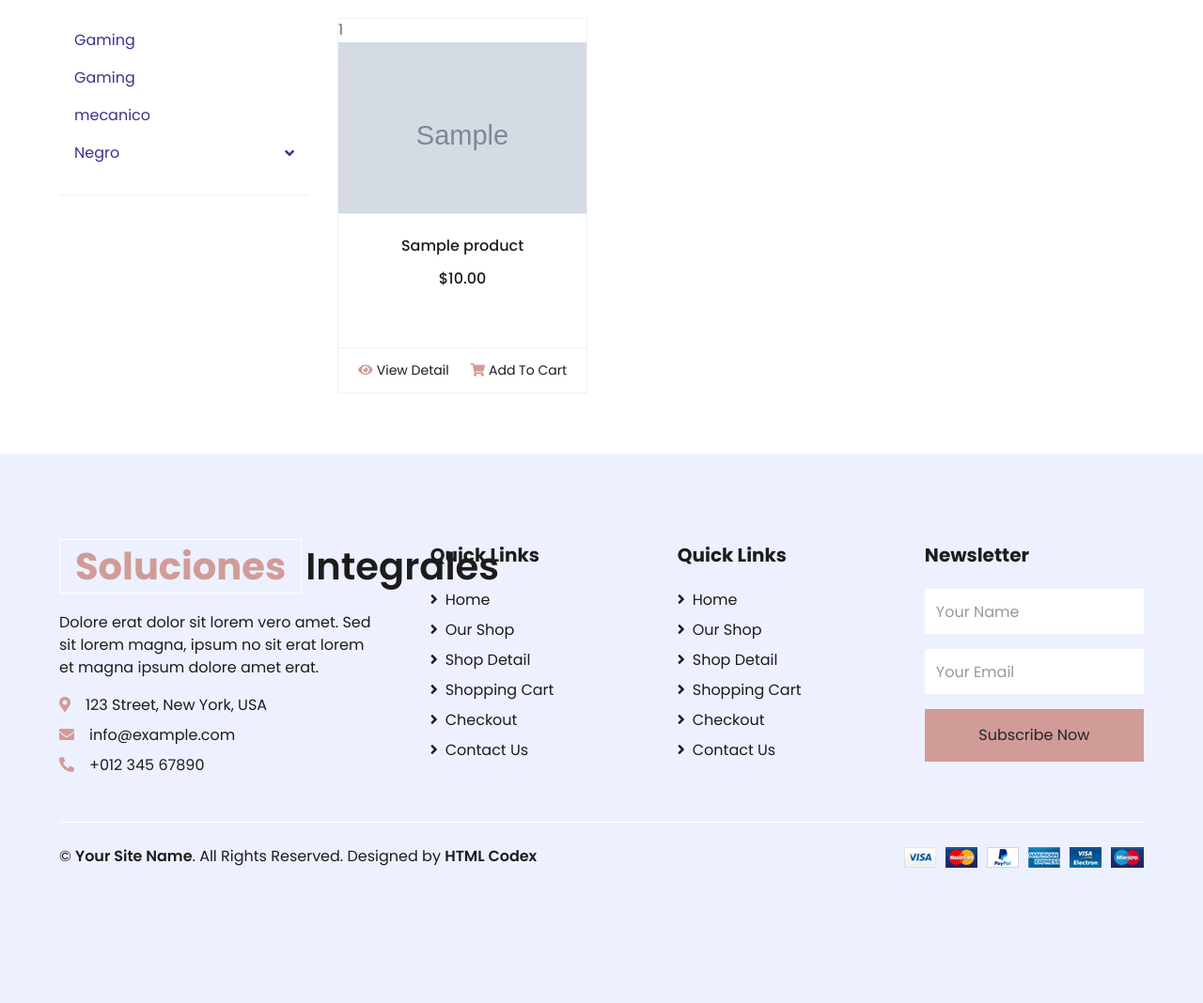
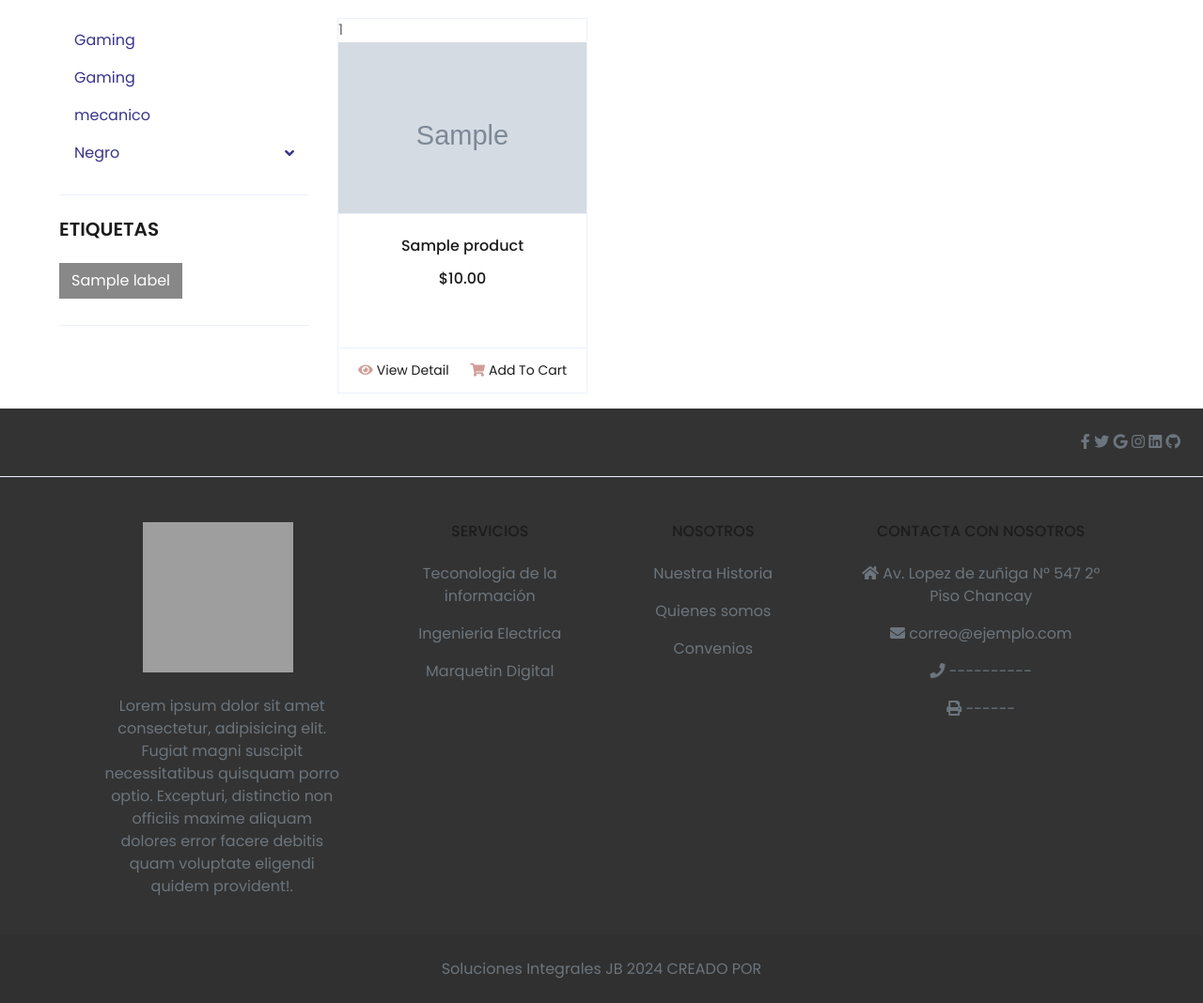
Before and after one commit to LeonellaPinto9/CarritoJB, a PHP site: page / in a window 1280 px wide. Shown: the part 622-1690 px from the top of the page at 94% size. Before the commit the page ends 1546 px from the top, so only its background shows below. Run offline with PHP 8.4, Linux system fonts and the light colour scheme; data comes from the database, SQL or seed files in the repository; tables that the repository leaves empty hold one stand-in row (values such as "Sample post"); grey boxes marked "Sample" are stand-in pictures; some libraries are stand-ins or nearby versions; grey boxes are pictures that could not be loaded.

Commit message:
Llamado de etiqueta e intento de productos

```diff
--- /dev/null
+++ b/footer.html
@@ -0,0 +1,141 @@
+
+
+<style>
+    footer {
+      background-color: #333; /* Fondo gris oscuro */
+      color: white; /* Texto blanco */
+    }
+
+    footer a {
+      color: white; /* Enlaces blancos */
+    }
+
+    footer a:hover {
+      color: #ccc; /* Color de enlace en hover */
+    }
+
+    /* Estilo para el SVG */
+    .footer-logo {
+      width: 20vh; /* Ajusta el tamaño según necesites */
+      height: 20vh; /* Ajusta el tamaño según necesites */
+      vertical-align: middle; /* Alinea verticalmente con el texto */
+      margin-right: 8px; /* Espacio entre el SVG y el texto */
+    }
+  </style>
+
+<footer class="text-center text-lg-start bg-body-tertiary text-muted">
+    <!-- Section: Social media -->
+    <section class="d-flex justify-content-center justify-content-lg-between p-4 border-bottom">
+      <!-- Left -->
+      <div class="me-5 d-none d-lg-block">
+      </div>
+      <!-- Left -->
+
+      <!-- Right -->
+      <div>
+        <a href="" class="me-4 text-reset">
+          <i class="fab fa-facebook-f"></i>
+        </a>
+        <a href="" class="me-4 text-reset">
+          <i class="fab fa-twitter"></i>
+        </a>
+        <a href="" class="me-4 text-reset">
+          <i class="fab fa-google"></i>
+        </a>
+        <a href="" class="me-4 text-reset">
+          <i class="fab fa-instagram"></i>
+        </a>
+        <a href="" class="me-4 text-reset">
+          <i class="fab fa-linkedin"></i>
+        </a>
+        <a href="" class="me-4 text-reset">
+          <i class="fab fa-github"></i>
+        </a>
+      </div>
+      <!-- Right -->
+    </section>
+    <!-- Section: Social media -->
+
+    <!-- Section: Links  -->
+    <section class="">
+      <div class="container text-center text-md-start mt-5">
+        <!-- Grid row -->
+        <div class="row mt-3">
+          <!-- Grid column -->
+          <div class="col-md-3 col-lg-4 col-xl-3 mx-auto mb-4">
+            <!-- Content -->
+            <h6 class="text-uppercase fw-bold mb-4">
+                <img src="img/LOGO.svg" alt="Logo" class="footer-logo">
+              </h6>
+            <p>
+              Lorem ipsum dolor sit amet consectetur, adipisicing elit. Fugiat magni suscipit necessitatibus quisquam porro optio. Excepturi, distinctio non officiis maxime aliquam dolores error facere debitis quam voluptate eligendi quidem provident!.
+            </p>
+          </div>
+          <!-- Grid column -->
+
+          <!-- Grid column -->
+          <div class="col-md-2 col-lg-2 col-xl-2 mx-auto mb-4">
+            <!-- Links -->
+            <h6 class="text-uppercase fw-bold mb-4">
+              Servicios
+            </h6>
+            <p>
+              <a href="#!" class="text-reset">Teconologia de la información</a>
+            </p>
+            <p>
+              <a href="#!" class="text-reset">Ingenieria Electrica</a>
+            </p>
+            <p>
+              <a href="#!" class="text-reset">Marquetin Digital</a>
+            </p>
+
+          </div>
+          <!-- Grid column -->
+
+          <!-- Grid column -->
+          <div class="col-md-3 col-lg-2 col-xl-2 mx-auto mb-4">
+            <!-- Links -->
+            <h6 class="text-uppercase fw-bold mb-4">
+              Nosotros
+            </h6>
+            <p>
+              <a href="#!" class="text-reset">Nuestra Historia</a>
+            </p>
+            <p>
+              <a href="#!" class="text-reset">Quienes somos</a>
+            </p>
+            <p>
+              <a href="#!" class="text-reset">Convenios</a>
+            </p>
+            <p>
+            </p>
+          </div>
+          <!-- Grid column -->
+
+          <!-- Grid column -->
+          <div class="col-md-4 col-lg-3 col-xl-3 mx-auto mb-md-0 mb-4">
+            <!-- Links -->
+            <h6 class="text-uppercase fw-bold mb-4">Contacta con nosotros</h6>
+            <p><i class="fas fa-home me-3"></i>
+                Av. Lopez de zuñiga Nº 547 2º Piso Chancay
+                </p>
+            <p>
+              <i class="fas fa-envelope me-3"></i>
+              correo@ejemplo.com
+            </p>
+            <p><i class="fas fa-phone me-3"></i> ---------- </p>
+            <p><i class="fas fa-print me-3"></i> ------ </p>
+          </div>
+          <!-- Grid column -->
+        </div>
+        <!-- Grid row -->
+      </div>
+    </section>
+    <!-- Section: Links  -->
+
+    <!-- Copyright -->
+    <div class="text-center p-4" style="background-color: rgba(0, 0, 0, 0.05);">
+        Soluciones Integrales JB  2024 CREADO POR
+    </div>
+    <!-- Copyright -->
+  </footer>
--- a/index.php
+++ b/index.php
@@ -103,6 +103,69 @@
         </div>
     </div>
     <!-- Topbar End -->
+    <?php
+    require 'config/db_connect.php';
+
+    function getSectionName($id_section) {
+        global $conexion;  // Asumiendo que $conexion es tu conexión a la base de datos
+
+        try {
+            $stmt = $conexion->prepare("SELECT name FROM sections WHERE id = :id_section");
+            $stmt->bindParam(':id_section', $id_section, PDO::PARAM_INT);
+            $stmt->execute();
+
+            $result = $stmt->fetch(PDO::FETCH_ASSOC);
+
+            if ($result) {
+                return $result['name'];
+            } else {
+                return "Sección Desconocida";
+            }
+        } catch (PDOException $e) {
+            // Manejo de errores
+            error_log("Error al obtener el nombre de la sección: " . $e->getMessage());
+            return "Error al obtener la sección";
+        }
+    }
+
+
+    try {
+        // Consulta de productos
+        $sql = "SELECT p.*, pi.* FROM products p INNER JOIN product_images pi ON p.id = pi.id_product";
+        $stmt = $conexion->query($sql);
+        $products = $stmt->fetchAll(PDO::FETCH_ASSOC);
+
+        // Consulta de etiquetas
+        $sql_labels = "SELECT * FROM labels ORDER BY name";
+        $stmt_labels = $conexion->query($sql_labels);
+        $labels = $stmt_labels->fetchAll(PDO::FETCH_ASSOC);
+
+        // Consulta de categorías activas
+        $sql_categories = "SELECT * FROM categories WHERE status = 1 ORDER BY name";
+        $stmt_categories = $conexion->query($sql_categories);
+        $categories = $stmt_categories->fetchAll(PDO::FETCH_ASSOC);
+
+        // Consulta de subcategorías activas
+        $sql_subcategories = "SELECT * FROM subcategories WHERE status = 1 ORDER BY id_category, name";
+        $stmt_subcategories = $conexion->query($sql_subcategories);
+        $subcategories = $stmt_subcategories->fetchAll(PDO::FETCH_ASSOC);
+
+        // Organizar categorías y subcategorías
+        $categoriesOrganized = [];
+        foreach ($categories as $category) {
+            $categoriesOrganized[$category['id']] = $category;
+            $categoriesOrganized[$category['id']]['subcategories'] = [];
+        }
+
+        foreach ($subcategories as $subcategory) {
+            if (isset($categoriesOrganized[$subcategory['id_category']])) {
+                $categoriesOrganized[$subcategory['id_category']]['subcategories'][] = $subcategory;
+            }
+        }
+    } catch (PDOException $e) {
+        die("Error en la consulta: " . $e->getMessage());
+    }
+    ?>
 
 
     <!-- Navbar Start -->
@@ -207,6 +270,20 @@
                         <?php endforeach; ?>
                     </form>
                 </div>
+
+
+
+                <!-- ETIQUETAS -->
+<div class="border-bottom mb-4 pb-4">
+    <h5 class="font-weight-semi-bold mb-4">ETIQUETAS</h5>
+    <div>
+        <?php foreach ($labels as $label): ?>
+            <a href="#" class="btn mb-1 mr-1" data-label-id="<?= htmlspecialchars($label['id']) ?>" style="background-color: <?= htmlspecialchars($label['color']) ?>; color: #fff;">
+                <?= htmlspecialchars($label['name']) ?>
+            </a>
+        <?php endforeach; ?>
+    </div>
+</div>
                 <!-- Categorias End -->
 
 
@@ -290,72 +367,7 @@
 
 
     <!-- Footer Start -->
-    <div class="container-fluid bg-secondary text-dark mt-5 pt-5">
-        <div class="row px-xl-5 pt-5">
-            <div class="col-lg-4 col-md-12 mb-5 pr-3 pr-xl-5">
-                <a href="" class="text-decoration-none">
-                    <h1 class="mb-4 display-5 font-weight-semi-bold"><span class="text-primary font-weight-bold border border-white px-3 mr-1">Soluciones</span>Integrales</h1>
-                </a>
-                <p>Dolore erat dolor sit lorem vero amet. Sed sit lorem magna, ipsum no sit erat lorem et magna ipsum dolore amet erat.</p>
-                <p class="mb-2"><i class="fa fa-map-marker-alt text-primary mr-3"></i>123 Street, New York, USA</p>
-                <p class="mb-2"><i class="fa fa-envelope text-primary mr-3"></i>info@example.com</p>
-                <p class="mb-0"><i class="fa fa-phone-alt text-primary mr-3"></i>+012 345 67890</p>
-            </div>
-            <div class="col-lg-8 col-md-12">
-                <div class="row">
-                    <div class="col-md-4 mb-5">
-                        <h5 class="font-weight-bold text-dark mb-4">Quick Links</h5>
-                        <div class="d-flex flex-column justify-content-start">
-                            <a class="text-dark mb-2" href="index.html"><i class="fa fa-angle-right mr-2"></i>Home</a>
-                            <a class="text-dark mb-2" href="shop.html"><i class="fa fa-angle-right mr-2"></i>Our Shop</a>
-                            <a class="text-dark mb-2" href="detail.html"><i class="fa fa-angle-right mr-2"></i>Shop Detail</a>
-                            <a class="text-dark mb-2" href="cart.html"><i class="fa fa-angle-right mr-2"></i>Shopping Cart</a>
-                            <a class="text-dark mb-2" href="checkout.html"><i class="fa fa-angle-right mr-2"></i>Checkout</a>
-                            <a class="text-dark" href="contact.html"><i class="fa fa-angle-right mr-2"></i>Contact Us</a>
-                        </div>
-                    </div>
-                    <div class="col-md-4 mb-5">
-                        <h5 class="font-weight-bold text-dark mb-4">Quick Links</h5>
-                        <div class="d-flex flex-column justify-content-start">
-                            <a class="text-dark mb-2" href="index.html"><i class="fa fa-angle-right mr-2"></i>Home</a>
-                            <a class="text-dark mb-2" href="shop.html"><i class="fa fa-angle-right mr-2"></i>Our Shop</a>
-                            <a class="text-dark mb-2" href="detail.html"><i class="fa fa-angle-right mr-2"></i>Shop Detail</a>
-                            <a class="text-dark mb-2" href="cart.html"><i class="fa fa-angle-right mr-2"></i>Shopping Cart</a>
-                            <a class="text-dark mb-2" href="checkout.html"><i class="fa fa-angle-right mr-2"></i>Checkout</a>
-                            <a class="text-dark" href="contact.html"><i class="fa fa-angle-right mr-2"></i>Contact Us</a>
-                        </div>
-                    </div>
-                    <div class="col-md-4 mb-5">
-                        <h5 class="font-weight-bold text-dark mb-4">Newsletter</h5>
-                        <form action="">
-                            <div class="form-group">
-                                <input type="text" class="form-control border-0 py-4" placeholder="Your Name" required="required" />
-                            </div>
-                            <div class="form-group">
-                                <input type="email" class="form-control border-0 py-4" placeholder="Your Email"
-                                    required="required" />
-                            </div>
-                            <div>
-                                <button class="btn btn-primary btn-block border-0 py-3" type="submit">Subscribe Now</button>
-                            </div>
-                        </form>
-                    </div>
-                </div>
-            </div>
-        </div>
-        <div class="row border-top border-light mx-xl-5 py-4">
-            <div class="col-md-6 px-xl-0">
-                <p class="mb-md-0 text-center text-md-left text-dark">
-                    &copy; <a class="text-dark font-weight-semi-bold" href="#">Your Site Name</a>. All Rights Reserved. Designed
-                    by
-                    <a class="text-dark font-weight-semi-bold" href="https://htmlcodex.com">HTML Codex</a>
-                </p>
-            </div>
-            <div class="col-md-6 px-xl-0 text-center text-md-right">
-                <img class="img-fluid" src="img/payments.png" alt="">
-            </div>
-        </div>
-    </div>
+    <?php include('footer.html'); ?>
     <!-- Footer End -->
 
     <!-- Modal Detalles Producto -->
@@ -379,6 +391,94 @@
     </div>
     <!-- Modal Detalles Producto End -->
 
+    <!--FILTRADO DE PRODUCTOS -->
+    <script>
+    document.addEventListener('DOMContentLoaded', function() {
+        // Escuchar clics en categorías y subcategorías de forma dinámica
+        document.querySelector('.border-bottom').addEventListener('click', function(e) {
+            // Prevenir el comportamiento por defecto de los enlaces
+            e.preventDefault();
+
+            // Verificar si el elemento tiene un data-category-id o data-subcategory-id
+            var categoryId = e.target.getAttribute('data-category-id');
+            var subcategoryId = e.target.getAttribute('data-subcategory-id');
+
+            if (categoryId) {
+                // Filtrar por categoría
+                filterProducts('category', categoryId);
+            } else if (subcategoryId) {
+                // Filtrar por subcategoría
+                filterProducts('subcategory', subcategoryId);
+            }
+        });
+
+        // Función para realizar la solicitud y actualizar los productos
+        function filterProducts(type, id) {
+            fetch(`filter-products.php?type=${type}&id=${id}`)
+                .then(response => response.json())
+                .then(data => {
+                    console.log(data);  // Verificar qué datos llegan del servidor
+                    if (data.error) {
+                        console.error('Error en el servidor:', data.error);
+                        return;
+                    }
+                    if (!Array.isArray(data)) {
+                        console.error('Los datos no son un arreglo válido');
+                        return;
+                    }
+                    updateProductList(data); // Actualizar la lista de productos
+                })
+                .catch(error => {
+                    console.error('Error al filtrar productos:', error);
+                });
+        }
+
+        // Función para actualizar la lista de productos en el DOM
+        function updateProductList(products) {
+            var productContainer = document.getElementById('product-container');
+            if (!productContainer) {
+                console.error('Contenedor de productos no encontrado');
+                return;
+            }
+
+            if (products.length === 0) {
+                productContainer.innerHTML = '<div class="col-12"><p>No se encontraron productos.</p></div>';
+                return;
+            }
+
+            // Generar el HTML de los productos
+            var productsHtml = products.map(product => `
+                <div class="col-lg-4 col-md-6 col-sm-12 pb-1 product-item"
+                    data-category-id="${product.category_id || ''}"
+                    data-subcategory-id="${product.subcategory_id || ''}">
+                    <div class="card product-item border-0 mb-4">
+                        <div class="card-header product-img position-relative overflow-hidden bg-transparent border p-0">
+                            <img class="img-fluid w-100" src="${product.image_url || ''}" alt="${product.name || ''}">
+                        </div>
+                        <div class="card-body border-left border-right text-center p-0 pt-4 pb-3">
+                            <h6 class="text-truncate mb-3">${product.name || ''}</h6>
+                            <div class="d-flex justify-content-center">
+                                <h6>$${Number(product.price || 0).toFixed(2)}</h6>
+                                ${product.original_price ? `<h6 class="text-muted ml-2"><del>$${Number(product.original_price).toFixed(2)}</del></h6>` : ''}
+                            </div>
+                        </div>
+                        <div class="card-footer d-flex justify-content-between bg-light border">
+                            <a class="btn btn-sm text-dark p-0 view-detail-btn" data-product-id="${product.id_product || ''}">
+                                <i class="fas fa-eye text-primary mr-1"></i>View Detail
+                            </a>
+                            <a href="#" class="btn btn-sm text-dark p-0 add-to-cart" data-product-id="${product.id || ''}">
+                                <i class="fas fa-shopping-cart text-primary mr-1"></i>Add To Cart
+                            </a>
+                        </div>
+                    </div>
+                </div>
+            `).join('');
+
+            productContainer.innerHTML = productsHtml; // Reemplazar el HTML con los nuevos productos
+        }
+    });
+</script>
+
     <!-- Back to Top -->
     <a href="#" class="btn btn-primary back-to-top"><i class="fa fa-angle-double-up"></i></a>
 
```
Also changed, not shown: filter-products.php (added, +36 -0 lines), img/LOGO.svg (added).
